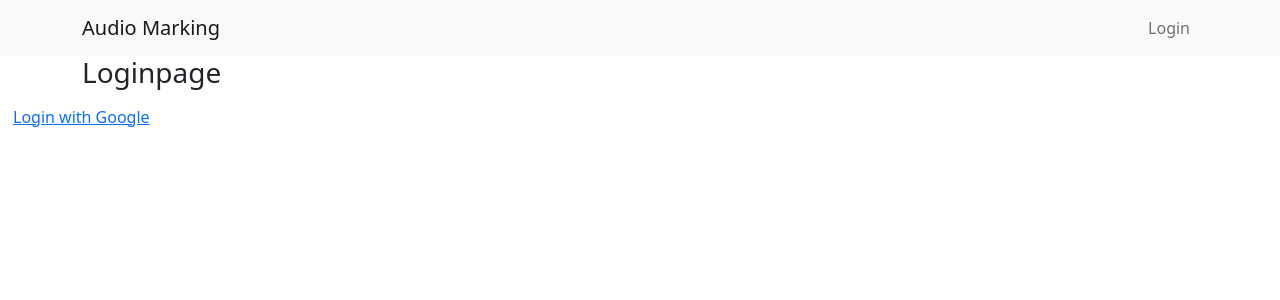
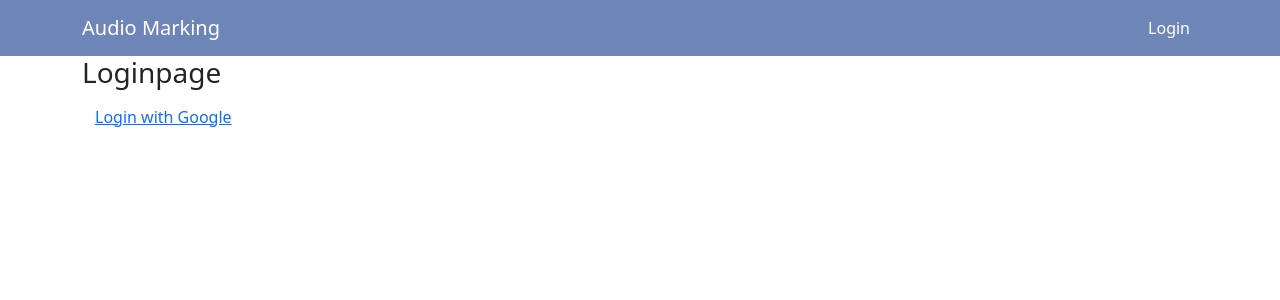
Before and after one commit to ksmelnad/audiomarking-frontend, a React (Create React App) app: page /login in a window 1280 px wide. Shown: the top 300 px of the page. Built offline with nearby package versions, Linux system fonts and the light colour scheme; no server answers.

Commit message:
UI changes

```diff
--- a/src/components/Create.css
+++ b/src/components/Create.css
@@ -2,7 +2,7 @@
   display: flex;
   overflow: hidden;
   overflow-y: scroll;
-  height: 70vh;
+  height: 65vh;
   scroll-behavior: smooth;
   flex-direction: column-reverse;
 }
--- a/src/components/Login.js
+++ b/src/components/Login.js
@@ -10,10 +10,11 @@ function Login() {
     <>
       <Container>
         <h3>Loginpage</h3>
+
+        <button className="btn btn-link" onClick={googleLogin}>
+          Login with Google
+        </button>
       </Container>
-      <button className="btn btn-link" onClick={googleLogin}>
-        Login with Google
-      </button>
     </>
   );
 }
--- a/src/components/Navbarcomp.js
+++ b/src/components/Navbarcomp.js
@@ -23,9 +23,14 @@ function Navbarcomp() {
       });
   };
   return (
-    <Navbar bg="light" variant="light" expand="lg">
+    <Navbar
+      style={{ backgroundColor: "#6E85B7", color: "white" }}
+      varient="light"
+      sticky="top"
+      expand="lg"
+    >
       <Container>
-        <Navbar.Brand as={Link} to="/">
+        <Navbar.Brand style={{ color: "white" }} as={Link} to="/">
           Audio Marking
         </Navbar.Brand>
         <Navbar.Toggle aria-controls="basic-navbar-nav" />
@@ -33,19 +38,21 @@ function Navbarcomp() {
           <Nav className="ml-auto">
             {context ? (
               <>
-                <Nav.Link as={Link} to="/create">
+                <Nav.Link style={{ color: "white" }} as={Link} to="/create">
                   Create
                 </Nav.Link>
-                <Nav.Link as={Link} to="/public">
+                <Nav.Link style={{ color: "white" }} as={Link} to="/public">
                   Public
                 </Nav.Link>
-                <Nav.Link as={Link} to="/dashboard">
+                <Nav.Link style={{ color: "white" }} as={Link} to="/dashboard">
                   Dashboard
                 </Nav.Link>
-                <Nav.Link onClick={logout}>Logout</Nav.Link>
+                <Nav.Link style={{ color: "white" }} onClick={logout}>
+                  Logout
+                </Nav.Link>
               </>
             ) : (
-              <Nav.Link as={Link} to="/login">
+              <Nav.Link style={{ color: "white" }} as={Link} to="/login">
                 Login
               </Nav.Link>
             )}
```
